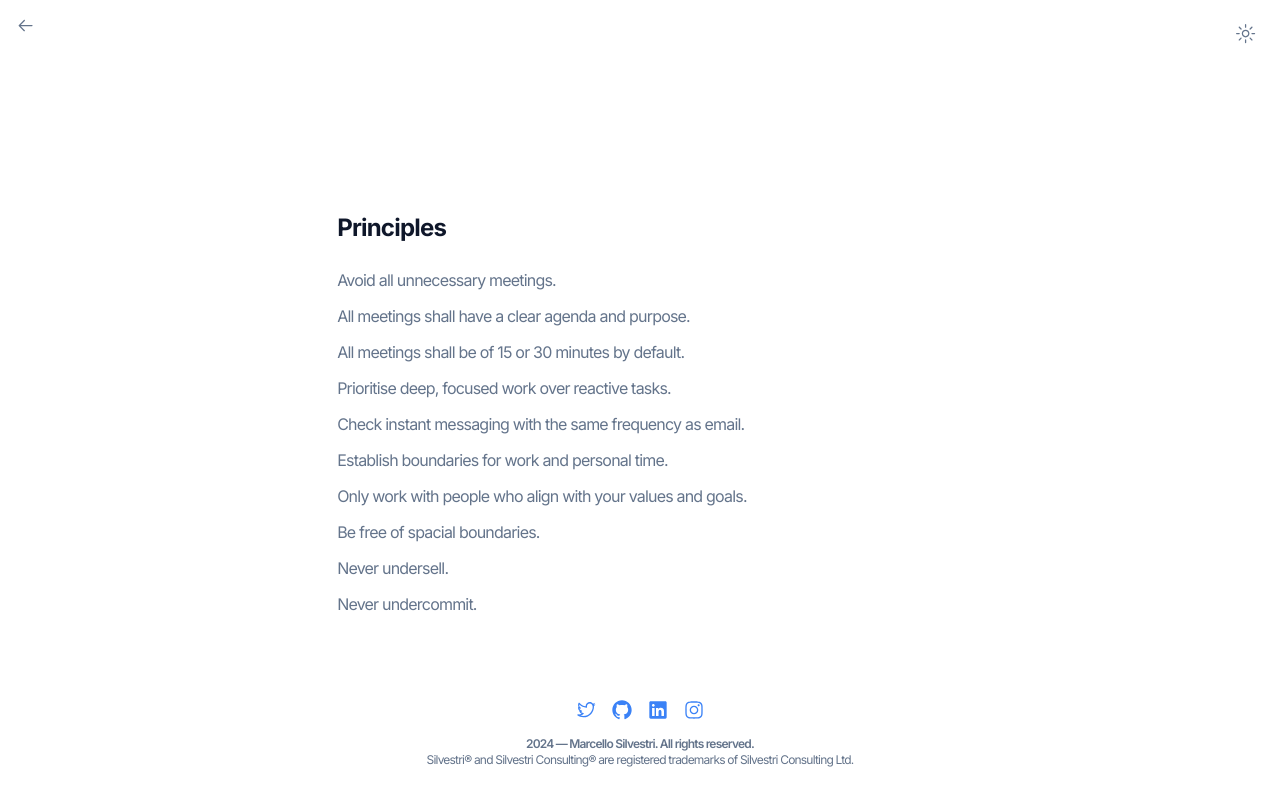
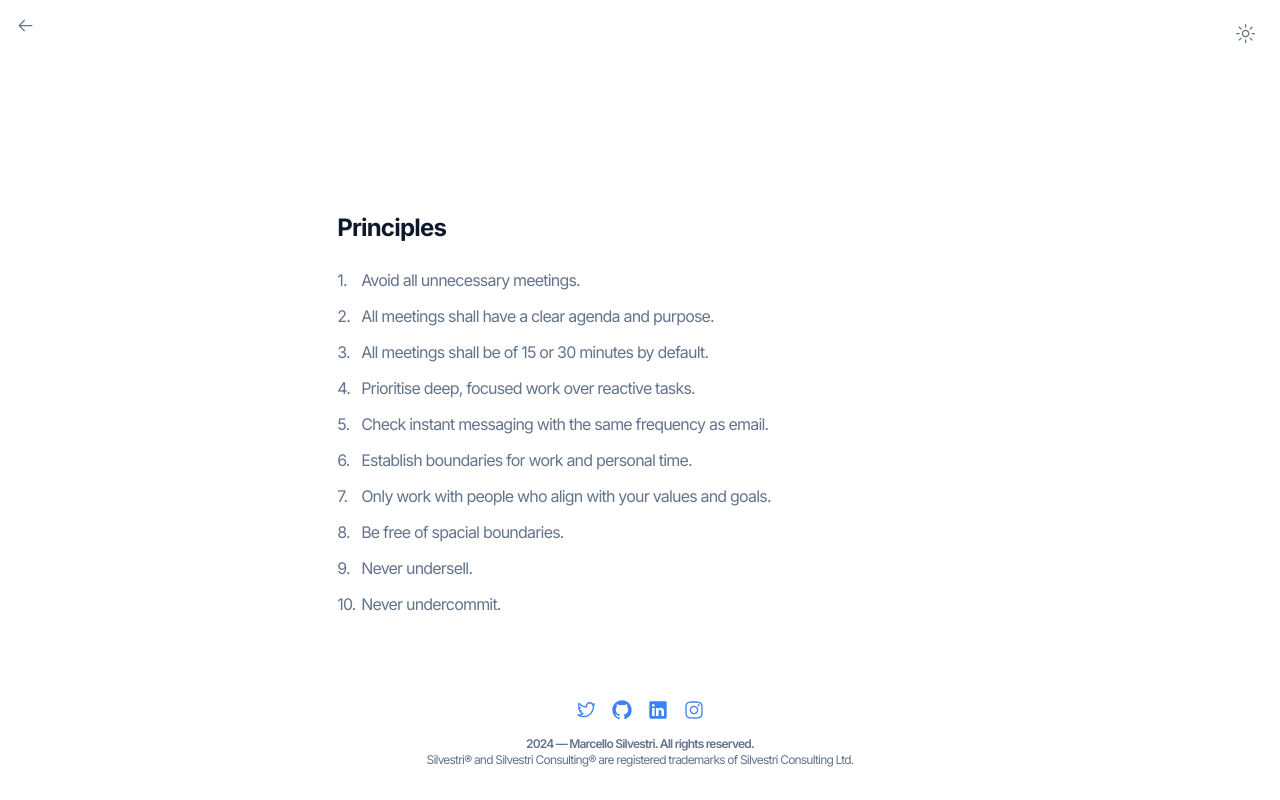
Before and after one commit to marcellosilvestri/minimalist-cv, a Next.js app: page /principles in a window 1280 px wide. Built offline with nearby package versions, Linux system fonts and the light colour scheme.

Commit message:
Add proper list alignment for principles page

```diff
--- a/app/custom.css
+++ b/app/custom.css
@@ -32,3 +32,14 @@
   right: 0;
   background: linear-gradient(to left, rgba(15, 23, 42, 1), rgba(15, 23, 42, 0));
 }
+
+#principles {
+  counter-reset: item;
+}
+
+#principles li::before {
+  content: counter(item) ". ";
+  counter-increment: item;
+  width: 1.5em;
+  display: inline-block;
+}
```
